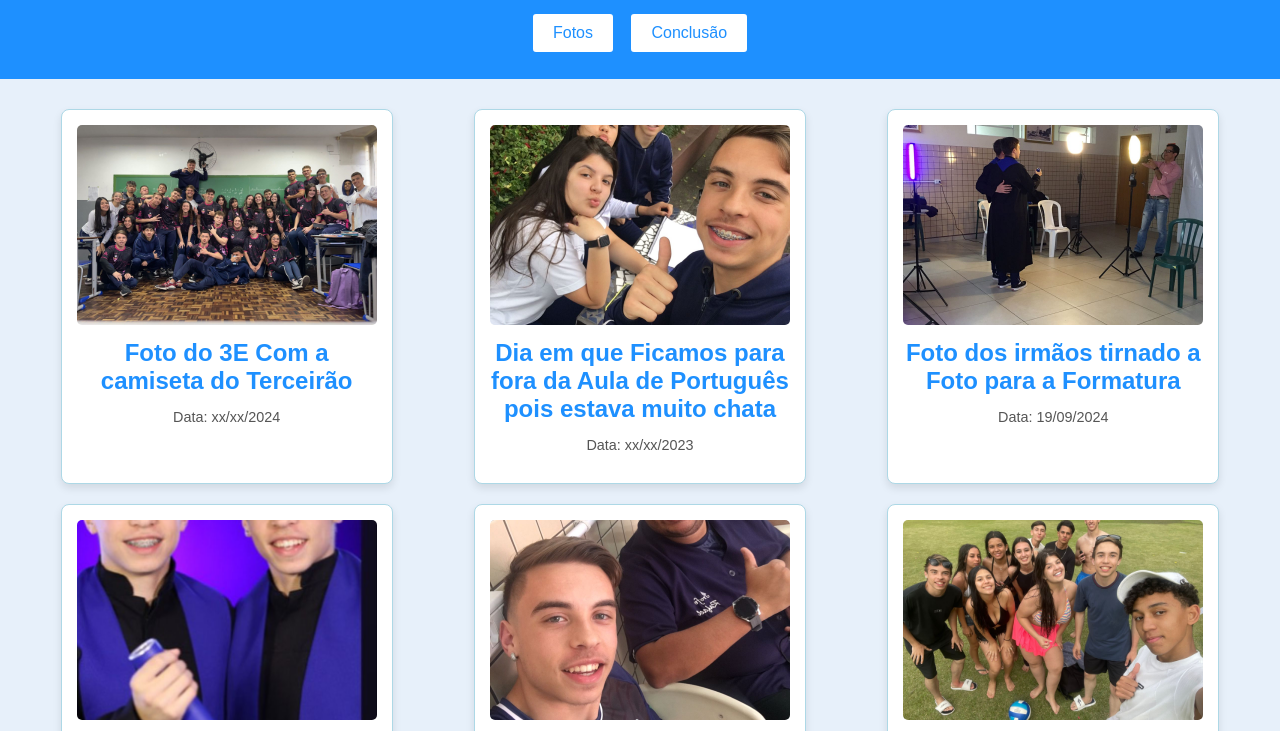
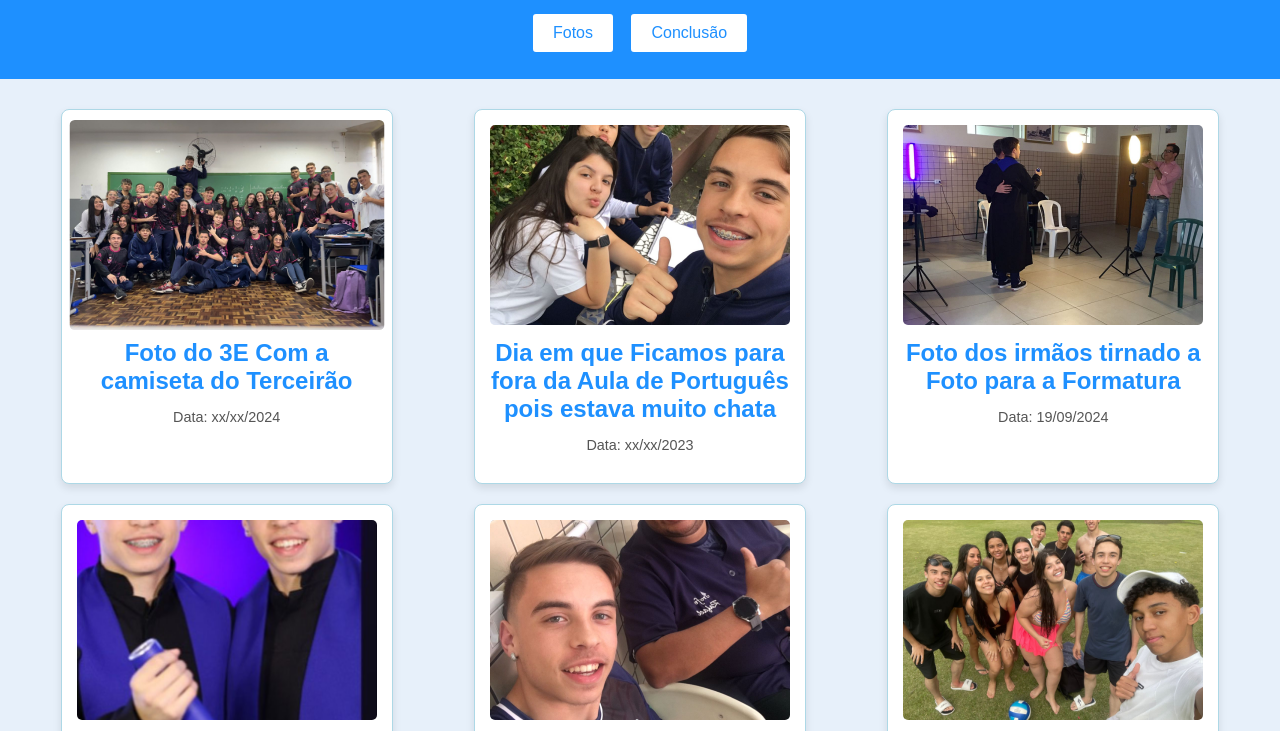
Before and after one commit to AndreHoring/Memorias, a plain HTML site: page index.html in a window 1280 px wide. In both pictures the pointer is over the picture 226 px from the left and 293 px from the top of the page. Shown: the part 68-799 px from the top of the page. Drawn offline with Linux system fonts and the light colour scheme.

Commit message:
Update Style.css

```diff
--- a/Style.css
+++ b/Style.css
@@ -37,7 +37,6 @@ nav button {
 
 nav button:hover {
     background-color: #4682b4; /* Azul médio ao passar o mouse */
-    color: white;
 }
 
 /* Seção de fotos */
@@ -64,10 +63,15 @@ nav button:hover {
 }
 
 .photo-card img {
-    width: 100%;
+    width: 100%; /* Largura da imagem em 100% do contêiner */
     height: 200px; /* Altura padronizada */
     object-fit: cover; /* Mantém a proporção da imagem */
     border-radius: 5px; /* Borda da imagem */
+    transition: transform 0.3s; /* Transição suave ao passar o mouse */
+}
+
+.photo-card img:hover {
+    transform: scale(1.05); /* Aumenta a imagem ao passar o mouse */
 }
 
 .photo-card h2 {
@@ -92,3 +96,4 @@ nav button:hover {
     border: 1px solid #add8e6; /* Azul claro */
     border-radius: 8px;
     display: inline-block;
+}
```
